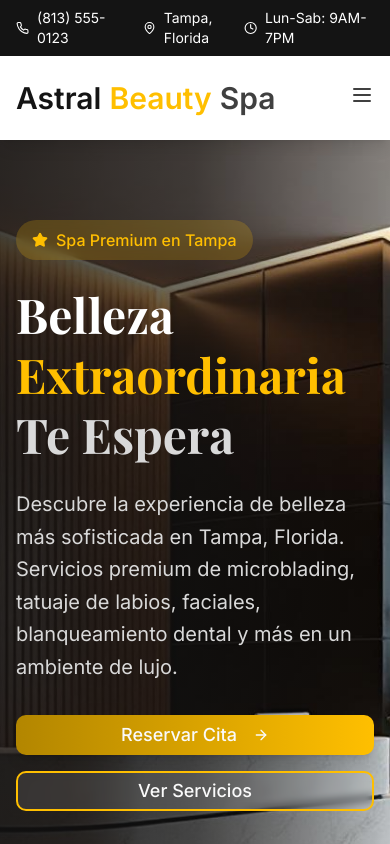
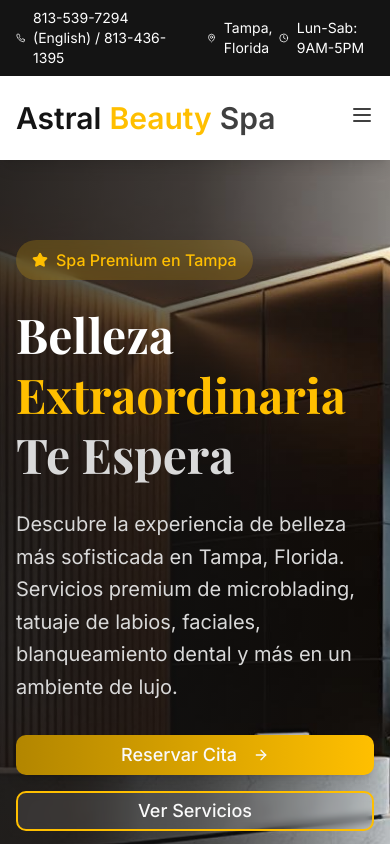
Before and after one commit to bertola40-star/astral-beauty-bookings, a React (Vite) app: page / in a window 390 px wide. Shown: the top 844 px of the page. Built offline with nearby package versions, Linux system fonts and the light colour scheme.

Commit message:
Update contact information
Updated the contact information on the website to include the following:
- Phone number: 813-539-7294 (English) / 813-436-1395
- Email: astralbeauty468@gmail.com
- Hours: Mon - Sat from 9 am - 5 pm

```diff
--- a/src/components/Footer.tsx
+++ b/src/components/Footer.tsx
@@ -57,7 +57,7 @@ const Footer = () => {
                 <Phone className="h-5 w-5 text-luxury-gold mt-1 flex-shrink-0" />
                 <div>
                   <p className="font-semibold">Teléfono</p>
-                  <p className="text-elegant-gray-light text-sm">(813) 555-0123</p>
+                  <p className="text-elegant-gray-light text-sm">813-539-7294 (English)<br />813-436-1395</p>
                 </div>
               </div>
 
@@ -65,7 +65,7 @@ const Footer = () => {
                 <Mail className="h-5 w-5 text-luxury-gold mt-1 flex-shrink-0" />
                 <div>
                   <p className="font-semibold">Email</p>
-                  <p className="text-elegant-gray-light text-sm">info@astralbeautyspa.com</p>
+                  <p className="text-elegant-gray-light text-sm">astralbeauty468@gmail.com</p>
                 </div>
               </div>
 
@@ -74,7 +74,7 @@ const Footer = () => {
                 <div>
                   <p className="font-semibold">Horarios</p>
                   <p className="text-elegant-gray-light text-sm">
-                    Lun - Sab: 9:00 AM - 7:00 PM<br />
+                    Lun - Sab: 9:00 AM - 5:00 PM<br />
                     Dom: Cerrado
                   </p>
                 </div>
--- a/src/components/Header.tsx
+++ b/src/components/Header.tsx
@@ -21,7 +21,7 @@ const Header = () => {
             <div className="flex items-center space-x-6">
               <div className="flex items-center space-x-2">
                 <Phone className="h-4 w-4" />
-                <span>(813) 555-0123</span>
+                <span>813-539-7294 (English) / 813-436-1395</span>
               </div>
               <div className="flex items-center space-x-2">
                 <MapPin className="h-4 w-4" />
@@ -30,7 +30,7 @@ const Header = () => {
             </div>
             <div className="flex items-center space-x-2">
               <Clock className="h-4 w-4" />
-              <span>Lun-Sab: 9AM-7PM</span>
+              <span>Lun-Sab: 9AM-5PM</span>
             </div>
           </div>
         </div>
```
